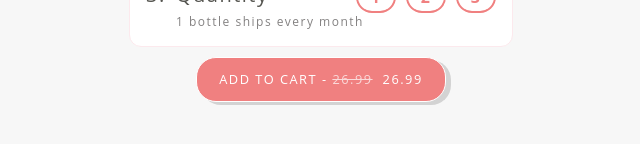
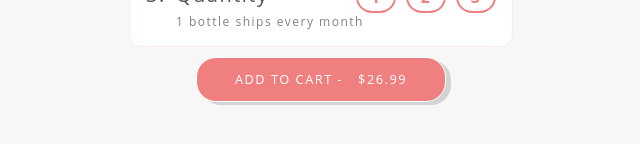
Before and after one commit to DevScissors/opositiv-assignment, a React (Create React App) app: page / in a window 1280 px wide. Shown: the part 500-644 px from the top of the page, without its empty margins (319-959 px from the left). Built offline with nearby package versions, Linux system fonts and the light colour scheme.

Commit message:
purchase type selection not connected to cart properly

```diff
--- a/src/App.js
+++ b/src/App.js
@@ -60,7 +60,9 @@ function App() {
   };
 
   const quantityOneSubscription =
-    priceByPurchaseTypeAndQuantity[purchaseType.SUBSCRIPTION][1];
+    priceByPurchaseTypeAndQuantity[purchaseType.SUBSCRIPTION][countSelected];
+  const quantityOneOneTime =
+    priceByPurchaseTypeAndQuantity[purchaseType.ONE_TIME][1];
   const quantityPrice = priceByPurchaseTypeAndQuantity[purchaseTypeSelected][1];
 
   return (
@@ -80,14 +82,15 @@ function App() {
         span={
           <>
             <span className={styles["cart-original-price"]}>
-              {/* {selectedQuantity ===
-              priceByPurchaseTypeAndQuantity[purchaseType.SUBSCRIPTION][1]
-                ? ""
-                : quantityPrice * countSelected} */}
-              {quantityPrice * countSelected}
+              {selectedQuantity === quantityOneSubscription &&
+              countSelected === 1
+                ? null
+                : selectedQuantity === quantityOneOneTime && countSelected === 1
+                ? null
+                : "$" + quantityPrice * countSelected}
             </span>
             <span className={styles["cart-promotional-price"]}>
-              {selectedQuantity * countSelected}
+              ${selectedQuantity * countSelected}
             </span>
           </>
         }
```
